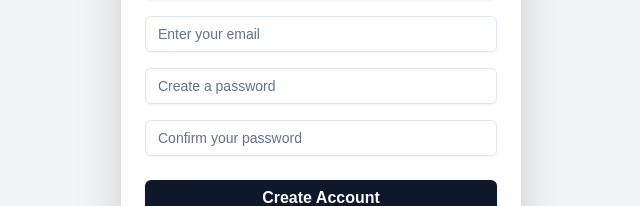
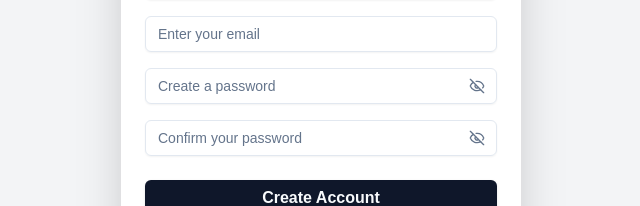
Before and after one commit to Shahrza/finsync, a Next.js app: page /auth/register in a window 1280 px wide. Shown: the part 337-543 px from the top of the page, without its empty margins (319-959 px from the left). Built offline with nearby package versions, Linux system fonts and the light colour scheme.

Commit message:
refactor: Update password field handling in Login and Register pages with visibility toggle

```diff
--- a/app/auth/login/page.tsx
+++ b/app/auth/login/page.tsx
@@ -65,11 +65,10 @@ export default function LoginPage() {
               </div>
               <div className="flex flex-col space-y-1.5">
                 <CustomFormField
-                  fieldType={FormFieldType.INPUT}
+                  fieldType={FormFieldType.PASSWORD}
                   control={form.control}
                   name="password"
                   placeholder="Enter your password"
-                  type="password"
                 />
               </div>
             </div>
--- a/app/auth/register/page.tsx
+++ b/app/auth/register/page.tsx
@@ -84,19 +84,17 @@ export default function RegisterPage() {
               </div>
               <div className="flex flex-col space-y-1.5">
                 <CustomFormField
-                  fieldType={FormFieldType.INPUT}
+                  fieldType={FormFieldType.PASSWORD}
                   control={form.control}
                   name="password"
-                  type="password"
                   placeholder="Create a password"
                 />
               </div>
               <div className="flex flex-col space-y-1.5">
                 <CustomFormField
-                  fieldType={FormFieldType.INPUT}
+                  fieldType={FormFieldType.PASSWORD}
                   control={form.control}
                   name="confirmPassword"
-                  type="password"
                   placeholder="Confirm your password"
                 />
               </div>
--- a/components/transactions/TransactionDropdownMenu.tsx
+++ b/components/transactions/TransactionDropdownMenu.tsx
@@ -74,7 +74,7 @@ export const TransactionDropdownMenu = ({ id }: Props) => {
             <EllipsisVertical size={16} />
           </div>
         </DropdownMenuTrigger>
-        <DropdownMenuContent>
+        <DropdownMenuContent side="bottom" align="end">
           <DropdownMenuGroup>
             <DropdownMenuItem onClick={() => handleEdit(id)}>
               Edit
--- a/components/ui/custom-form-field.tsx
+++ b/components/ui/custom-form-field.tsx
@@ -1,4 +1,5 @@
 /* eslint-disable  @typescript-eslint/no-explicit-any */
+import { useState } from "react";
 import { CustomDatePicker } from "./custom-datepicker";
 import { Control } from "react-hook-form";
 
@@ -15,9 +16,11 @@ import { Select, SelectContent, SelectTrigger, SelectValue } from "./select";
 import { Textarea } from "./textarea";
 import { RadioGroup } from "./radio-group";
 import { format } from "date-fns";
+import { Eye, EyeOff } from "lucide-react";
 
 export enum FormFieldType {
   INPUT = "input",
+  PASSWORD = "password",
   TEXTAREA = "textarea",
   CHECKBOX = "checkbox",
   RADIO = "radio",
@@ -43,6 +46,9 @@ interface CustomProps {
 }
 
 const RenderInput = ({ field, props }: { field: any; props: CustomProps }) => {
+  const [showPassword, setShowPassword] = useState(false);
+  const togglePasswordVisibility = () => setShowPassword((prev) => !prev);
+
   switch (props.fieldType) {
     case FormFieldType.INPUT:
       return (
@@ -53,6 +59,26 @@ const RenderInput = ({ field, props }: { field: any; props: CustomProps }) => {
             {...field}
             className="shad-input"
           />
+        </FormControl>
+      );
+    case FormFieldType.PASSWORD:
+      return (
+        <FormControl>
+          <div className="relative w-full max-w-sm">
+            <Input
+              placeholder={props.placeholder}
+              className="pr-10"
+              type={showPassword ? "text" : "password"}
+              {...field}
+            />
+            <div onClick={togglePasswordVisibility}>
+              {showPassword ? (
+                <Eye className="absolute right-3 top-1/2 h-4 w-4 -translate-y-1/2 text-muted-foreground" />
+              ) : (
+                <EyeOff className="absolute right-3 top-1/2 h-4 w-4 -translate-y-1/2 text-muted-foreground" />
+              )}
+            </div>
+          </div>
         </FormControl>
       );
     case FormFieldType.TEXTAREA:
```
